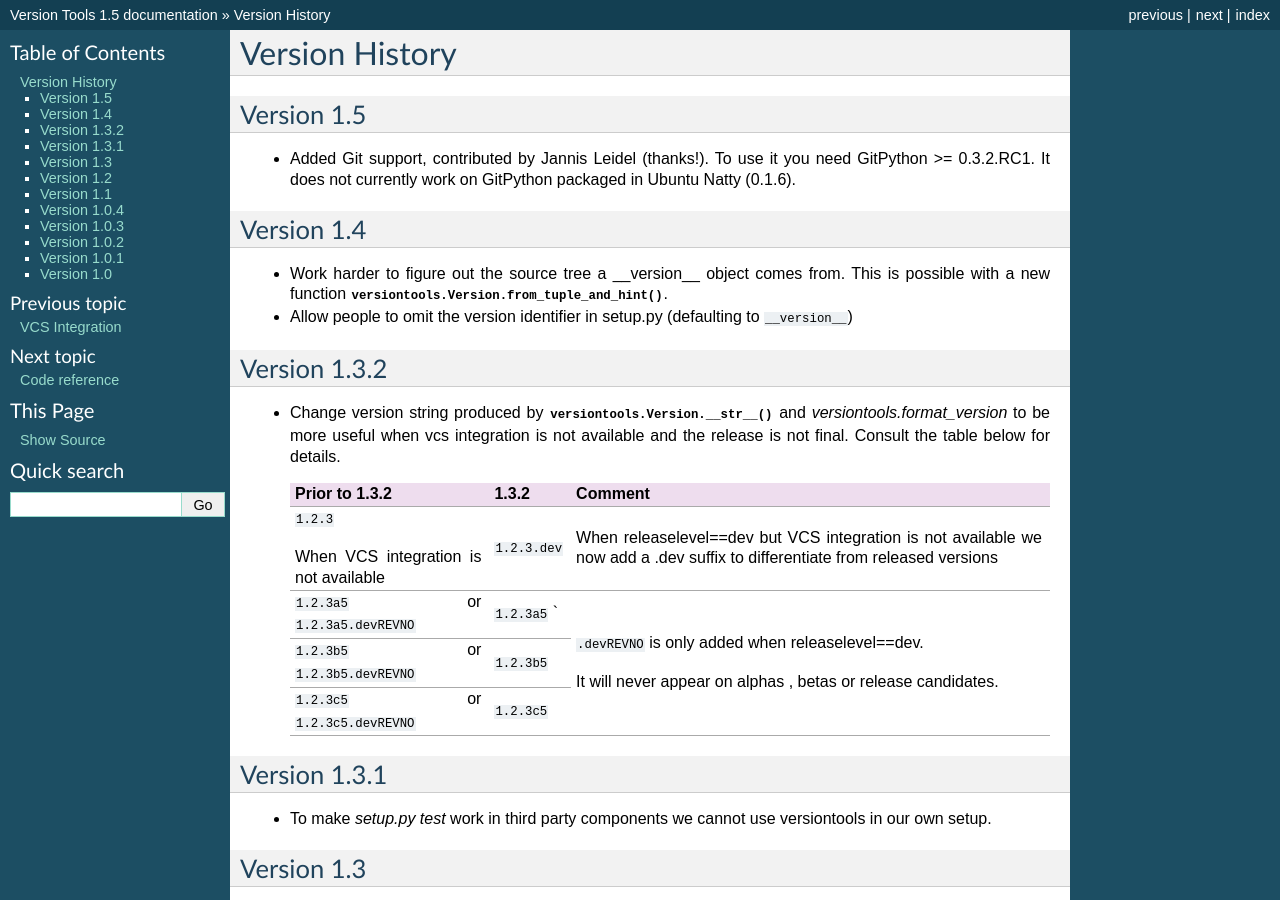
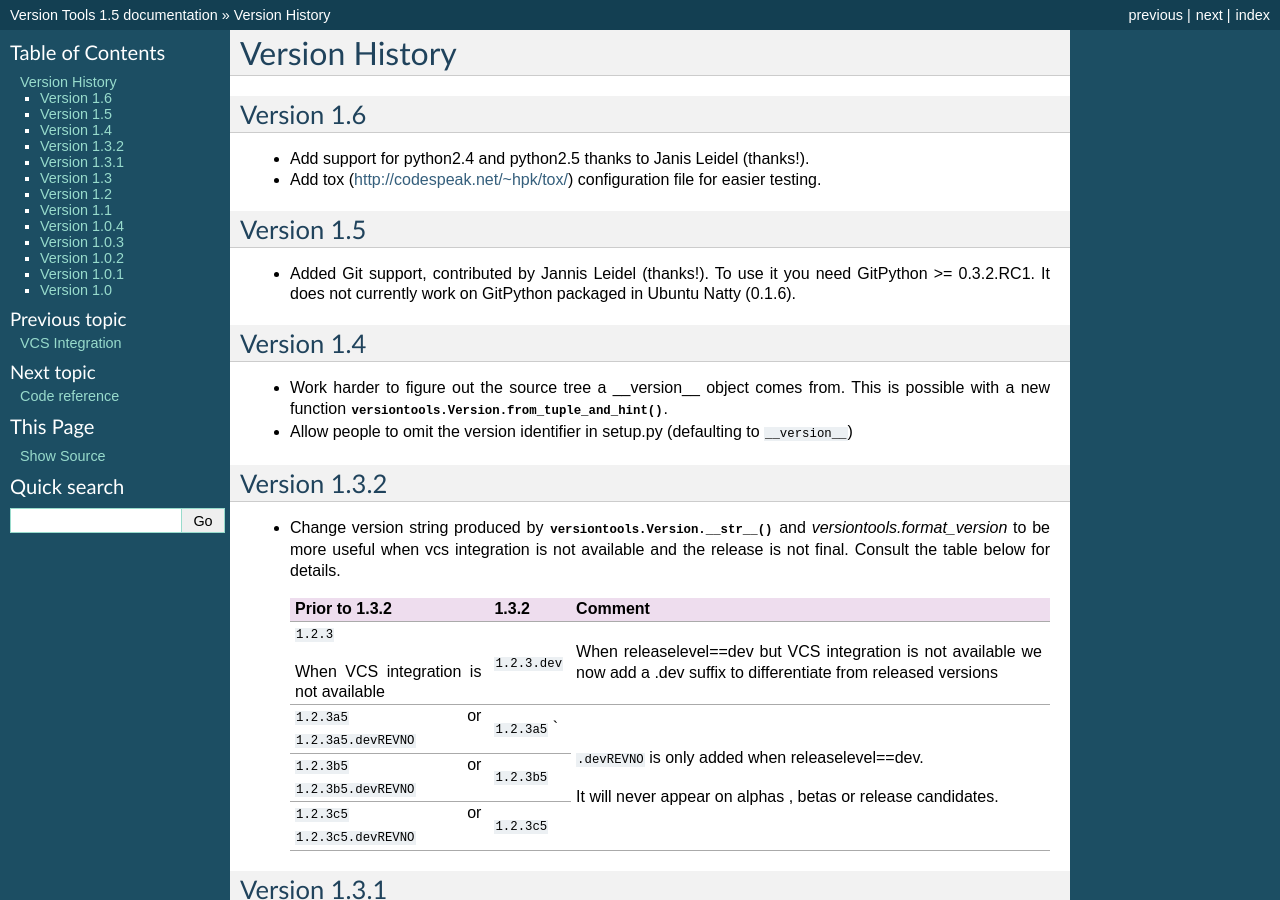
Before and after one commit to zyga/versiontools, a Sphinx documentation site: the page built from doc/changes.rst, in a window 1280 px wide and 900 px high. Built offline with Sphinx 7.4.7, drawn with Linux system fonts in a browser that asks for light colours.

Commit message:
Update documentation for 1.6 release

```diff
--- a/doc/changes.rst
+++ b/doc/changes.rst
@@ -1,5 +1,15 @@
 Version History
 ***************
+
+.. _version_1_6:
+
+Version 1.6
+===========
+
+* Add support for python2.4 and python2.5 thanks to Janis Leidel (thanks!).
+
+* Add tox (http://codespeak.net/~hpk/tox/) configuration file for easier
+  testing.
 
 .. _version_1_5:
 
--- a/doc/index.rst
+++ b/doc/index.rst
@@ -5,7 +5,7 @@ Version Tools Documentation
 .. automodule:: versiontools
 
 .. seealso:: To get started quickly see :ref:`usage`
-.. seealso:: See what's new in :ref:`version_1_5`
+.. seealso:: See what's new in :ref:`version_1_6`
 
 Features
 ========
```
